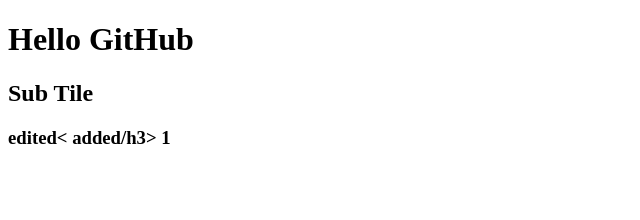
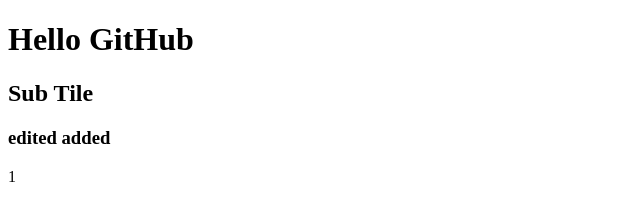
Before and after one commit to wtham1004/first-repository, a plain HTML site: page index.html in a window 1280 px wide. Shown: the full height of the page, 0-640 px from the left. Drawn offline with Linux system fonts and the light colour scheme.

Commit message:
no message

```diff
--- a/index.html
+++ b/index.html
@@ -10,6 +10,6 @@
     <body>
         <h1>Hello GitHub</h1>
         <h2>Sub Tile</h2>
-        <h3>edited< added/h3>
+        <h3>edited added</h3>
     </body>1
     </html>
```
